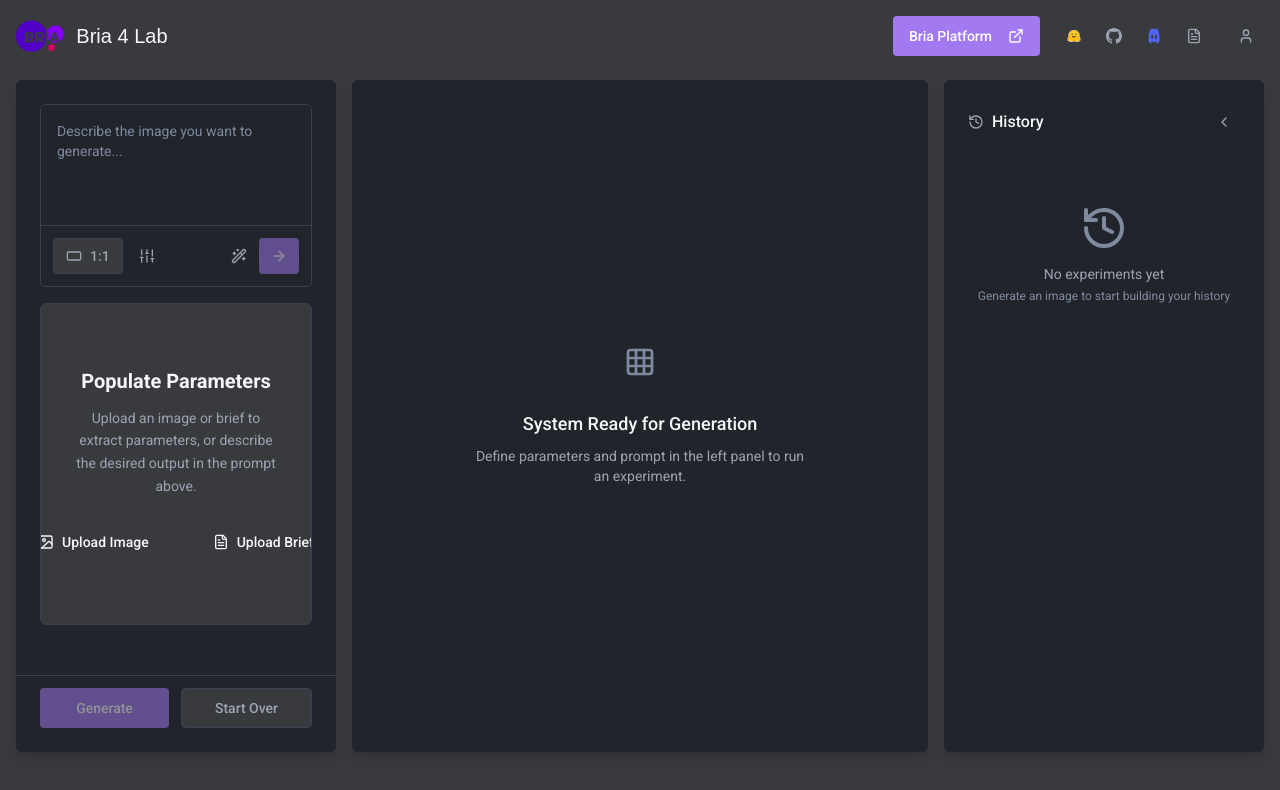
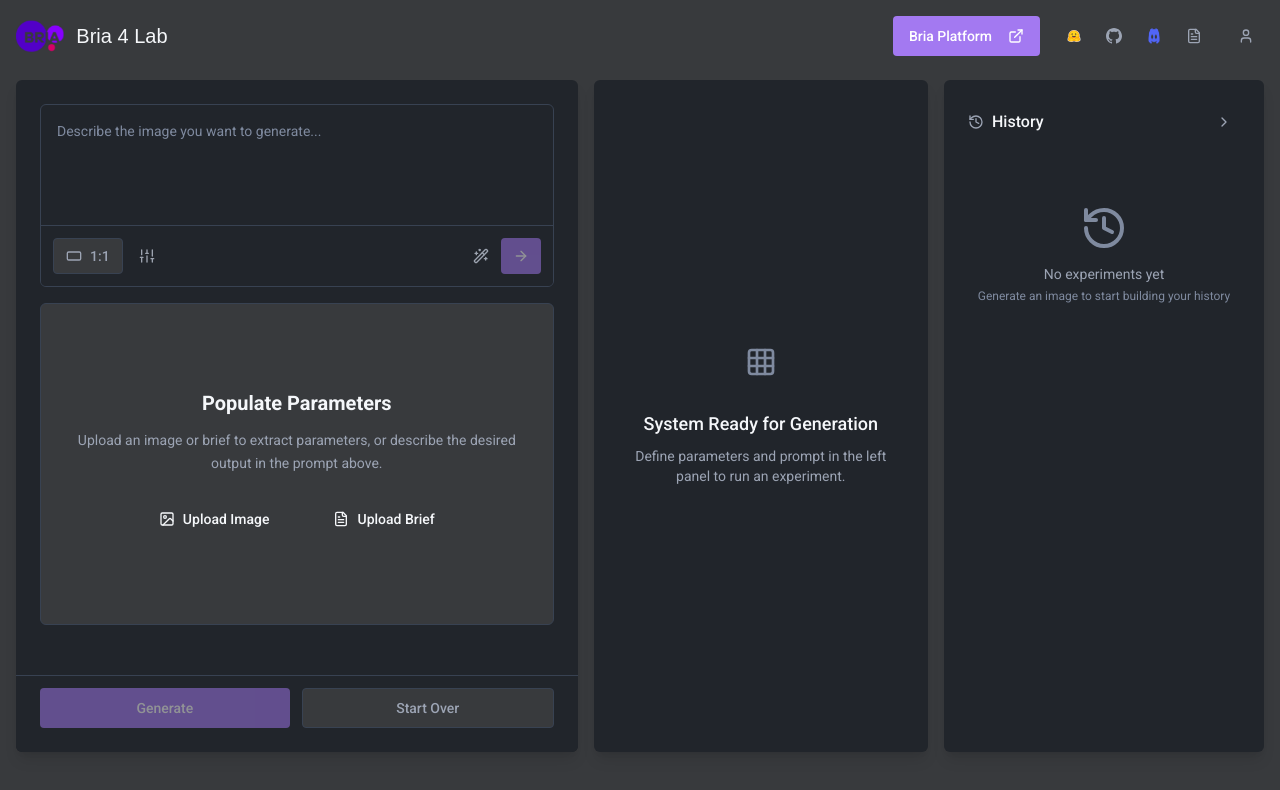
Before and after one commit to gabiburtman/bria-lab-canvas, a React (Vite) app: page / in a window 1280 px wide. Shown: the top 790 px of the page. Built offline with nearby package versions, Linux system fonts and the light colour scheme; the HTML template or start-up script is replaced by a standard one; a web font is replaced by a local one.

Commit message:
Fix History Panel layout

```diff
--- a/src/components/HistoryPanel.tsx
+++ b/src/components/HistoryPanel.tsx
@@ -54,7 +54,7 @@ const HistoryPanel = ({ history, activeId, onItemClick }: HistoryPanelProps) =>
           onClick={() => setIsCollapsed(false)}
           className="m-2 p-2 hover:bg-lab-interactive-hover text-lab-text-secondary hover:text-lab-text-primary"
         >
-          <ChevronRight className="w-4 h-4" />
+          <ChevronLeft className="w-4 h-4" />
         </Button>
 
         <div className="flex-1 flex flex-col items-center justify-center">
@@ -67,7 +67,7 @@ const HistoryPanel = ({ history, activeId, onItemClick }: HistoryPanelProps) =>
   }
 
   return (
-    <div className="w-full h-full bg-lab-surface rounded-lg shadow-lg flex flex-col">
+    <div className="w-80 h-full bg-lab-surface rounded-lg shadow-lg flex flex-col">
       <div className="flex items-center justify-between p-6 pb-4">
         <div className="flex items-center gap-2">
           <History className="w-4 h-4 text-lab-text-secondary" />
@@ -81,7 +81,7 @@ const HistoryPanel = ({ history, activeId, onItemClick }: HistoryPanelProps) =>
           onClick={() => setIsCollapsed(true)}
           className="p-2 hover:bg-lab-interactive-hover text-lab-text-secondary hover:text-lab-text-primary"
         >
-          <ChevronLeft className="w-4 h-4" />
+          <ChevronRight className="w-4 h-4" />
         </Button>
       </div>
 
--- a/src/components/LabInterface.tsx
+++ b/src/components/LabInterface.tsx
@@ -179,8 +179,8 @@ const LabInterface = () => {
 
       {/* Main Content Area - Floating Panels */}
       <div className="flex gap-4 h-[calc(100vh-8rem)]">
-        {/* Configuration Panel - Flexible */}
-        <div className="w-80 min-w-80 flex-shrink-0">
+        {/* Configuration Panel - 45% width */}
+        <div className="w-[45%] min-w-0">
           <ConfigurationPanel
             onImagesGenerated={handleImagesGenerated}
             initialConfig={currentConfig}
@@ -192,8 +192,8 @@ const LabInterface = () => {
           <ResultsCanvas images={images} />
         </div>
 
-        {/* History Panel - Flexible width, collapsible */}
-        <div className="w-80 min-w-12 flex-shrink-0">
+        {/* History Panel - Collapsible from right */}
+        <div className="flex-shrink-0">
           <HistoryPanel
             history={history}
             activeId={activeHistoryId}
```
